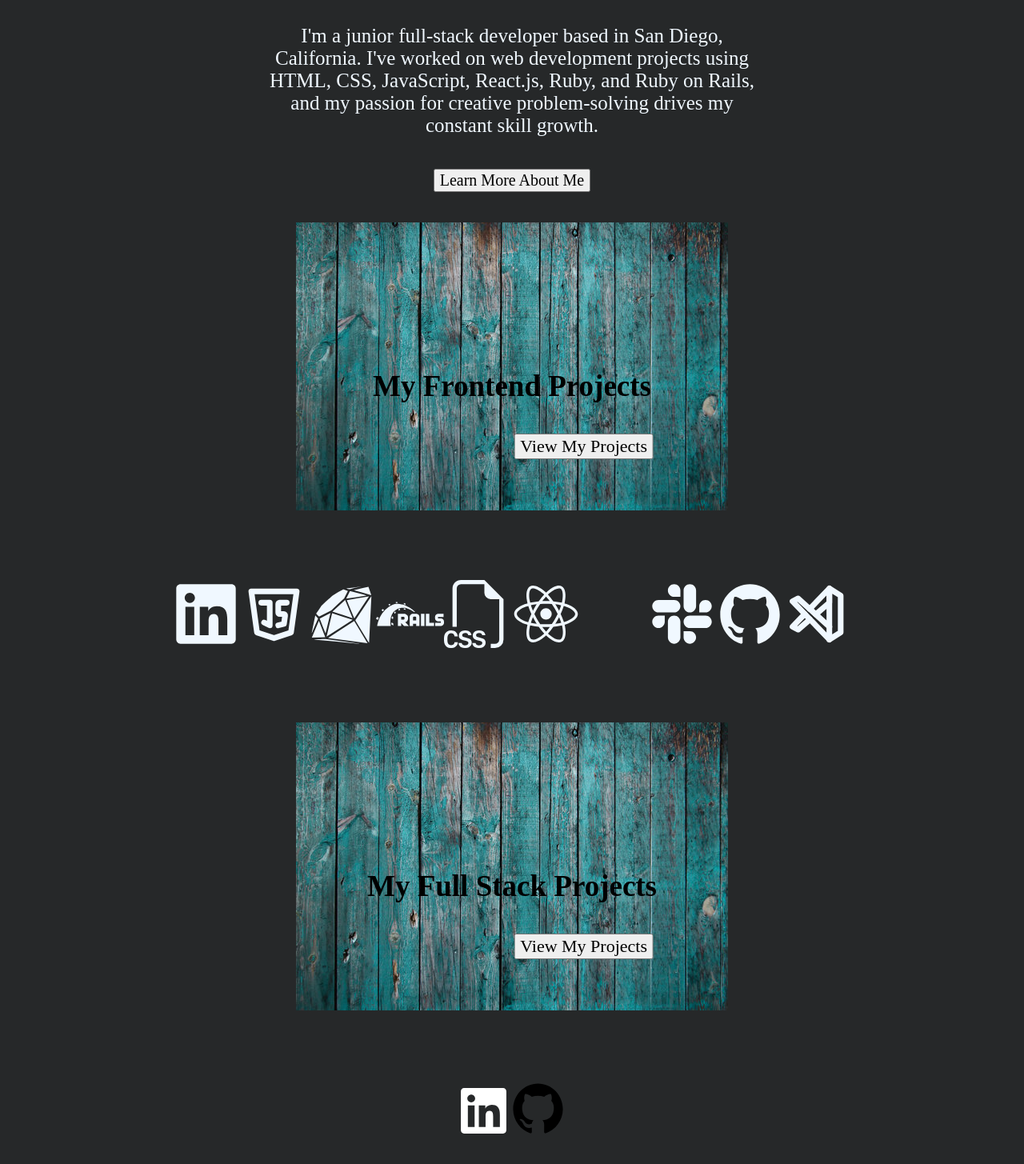
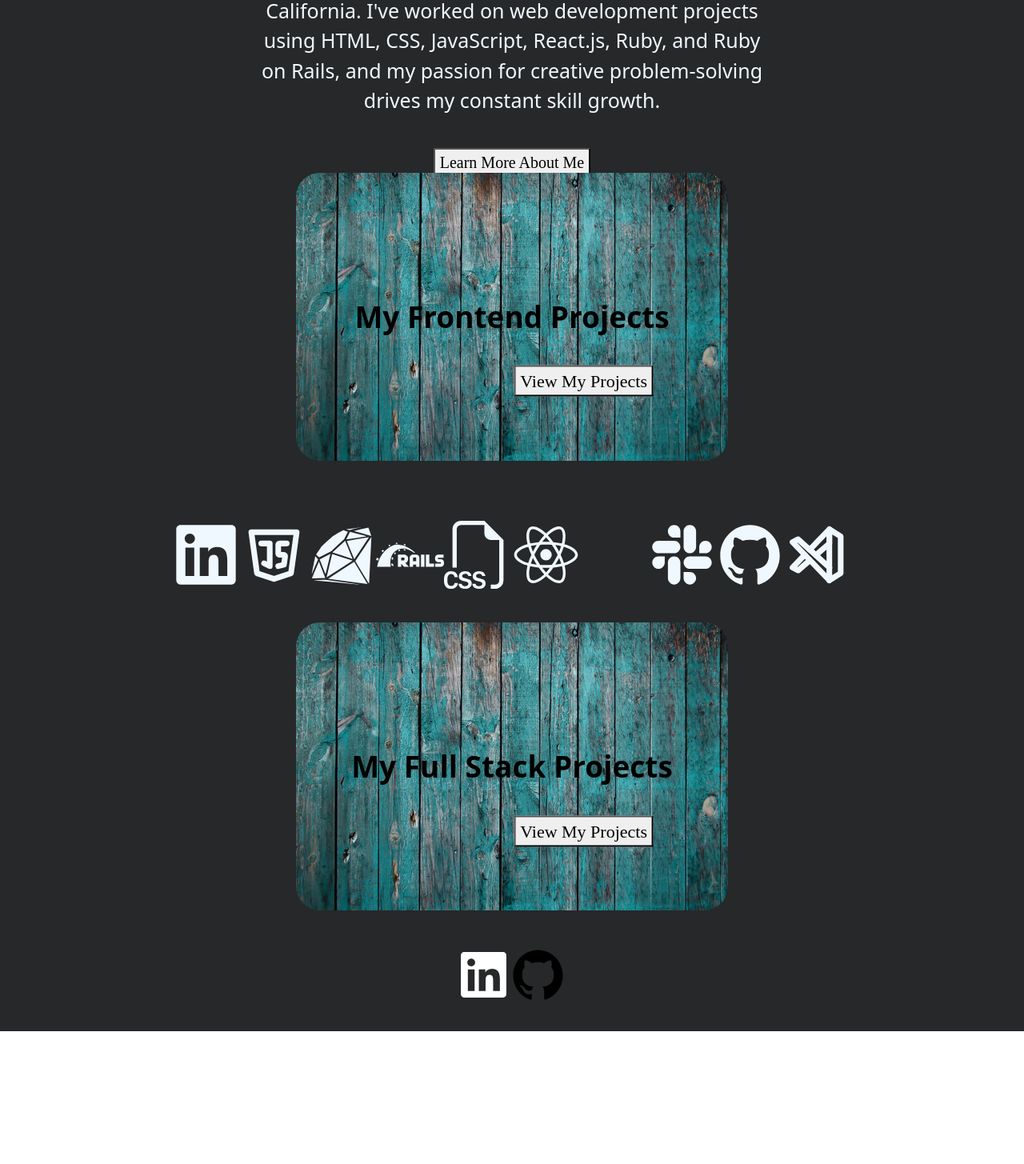
Before and after one commit to tori-calkins/portfolio, a React (Create React App) app: page / in a window 1280 px wide. Shown: the part 391-1846 px from the top of the page at 80% size. After the commit the page ends 1680 px from the top, so only its background shows below. Built offline with nearby package versions, Linux system fonts and the light colour scheme; some icons are missing.

Commit message:
styled container image

```diff
--- a/src/App.css
+++ b/src/App.css
@@ -86,6 +86,9 @@ body, #aboutMeButtonColor, #imageButton{
   text-align: center;
   z-index: 1;
 }
+.imageContainer{
+  border-radius: 30px;
+}
 #image-text{
   position: absolute;
   top: 50%;
--- a/src/index.js
+++ b/src/index.js
@@ -4,6 +4,7 @@ import './index.css';
 import App from './App';
 import reportWebVitals from './reportWebVitals';
 import { BrowserRouter } from 'react-router-dom';
+import 'bootstrap/dist/css/bootstrap.css'
 
 const root = ReactDOM.createRoot(document.getElementById('root'));
 root.render(
--- a/src/pages/FrontendProjects.js
+++ b/src/pages/FrontendProjects.js
@@ -1,7 +1,39 @@
 import React from "react";
+import { Card, CardBody, CardSubtitle, CardText, CardTitle, Button} from 'reactstrap'
 
 const Frontend = () => {
-
+    return(
+       <>
+        <h1>FrontEnd Projects </h1>
+        <Card
+            style={{
+                width: '18rem'
+            }}
+        >
+            <img
+                alt="Sample"
+                src="https://picsum.photos/300/200"
+            />
+        <CardBody>
+            <CardTitle tag="h5">
+            Card title
+            </CardTitle>
+            <CardSubtitle
+            className="mb-2 text-muted"
+            tag="h6"
+            >
+            Card subtitle
+            </CardSubtitle>
+            <CardText>
+            Some quick example text to build on the card title and make up the bulk of the card‘s content.
+            </CardText>
+            <Button>
+            Button
+            </Button>
+        </CardBody>
+        </Card>
+       </>
+    )
 }
 
 export default Frontend
--- a/src/pages/Home.js
+++ b/src/pages/Home.js
@@ -30,7 +30,7 @@ const Home = () => {
                     </NavLink>
                 </div>
                 <div id="containerImage" >
-                    <img id="image-text" src={tealwood} alt="teal wood slabs"/>
+                    <img className="imageContainer" id="image-text" src={tealwood} alt="teal wood slabs"/>
                     <h1 id="image-text">My Frontend Projects</h1>
                         <Link to="/frontend">
                             <button id="imageButton">
@@ -51,7 +51,7 @@ const Home = () => {
                     <TbBrandVscode />
                 </div>
                 <div id="containerImage">
-                    <img id="image-text" src={tealwood} alt="teal wood slabs"/>
+                    <img className="imageContainer" id="image-text" src={tealwood} alt="teal wood slabs"/>
                     <h1 id="image-text">My Full Stack Projects</h1>
                         <Link to="/fullstackprojects">
                             <button id="imageButton">
```
Also changed, not shown: 1 other file (tests, documents, lock files or other folders).
